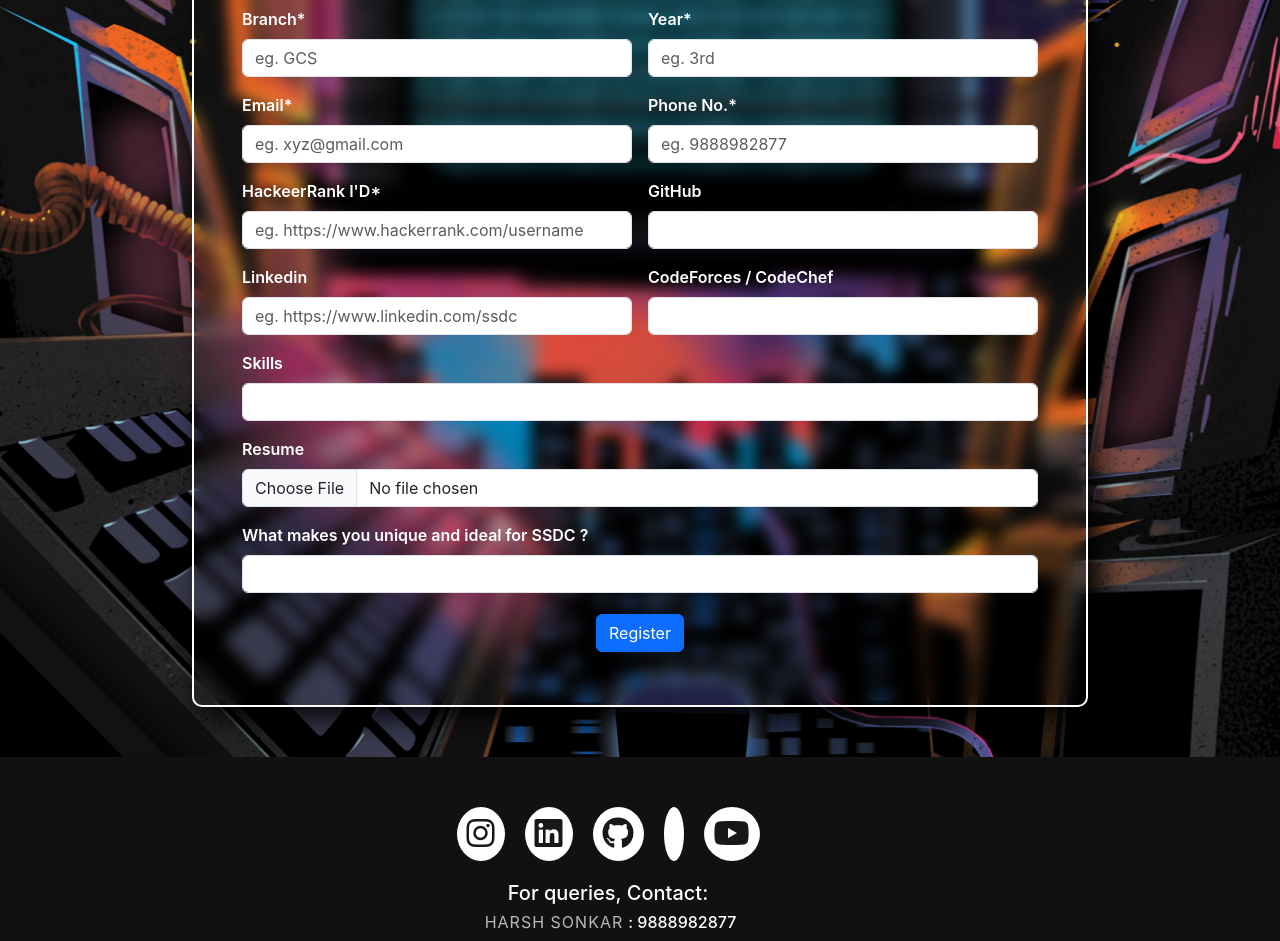
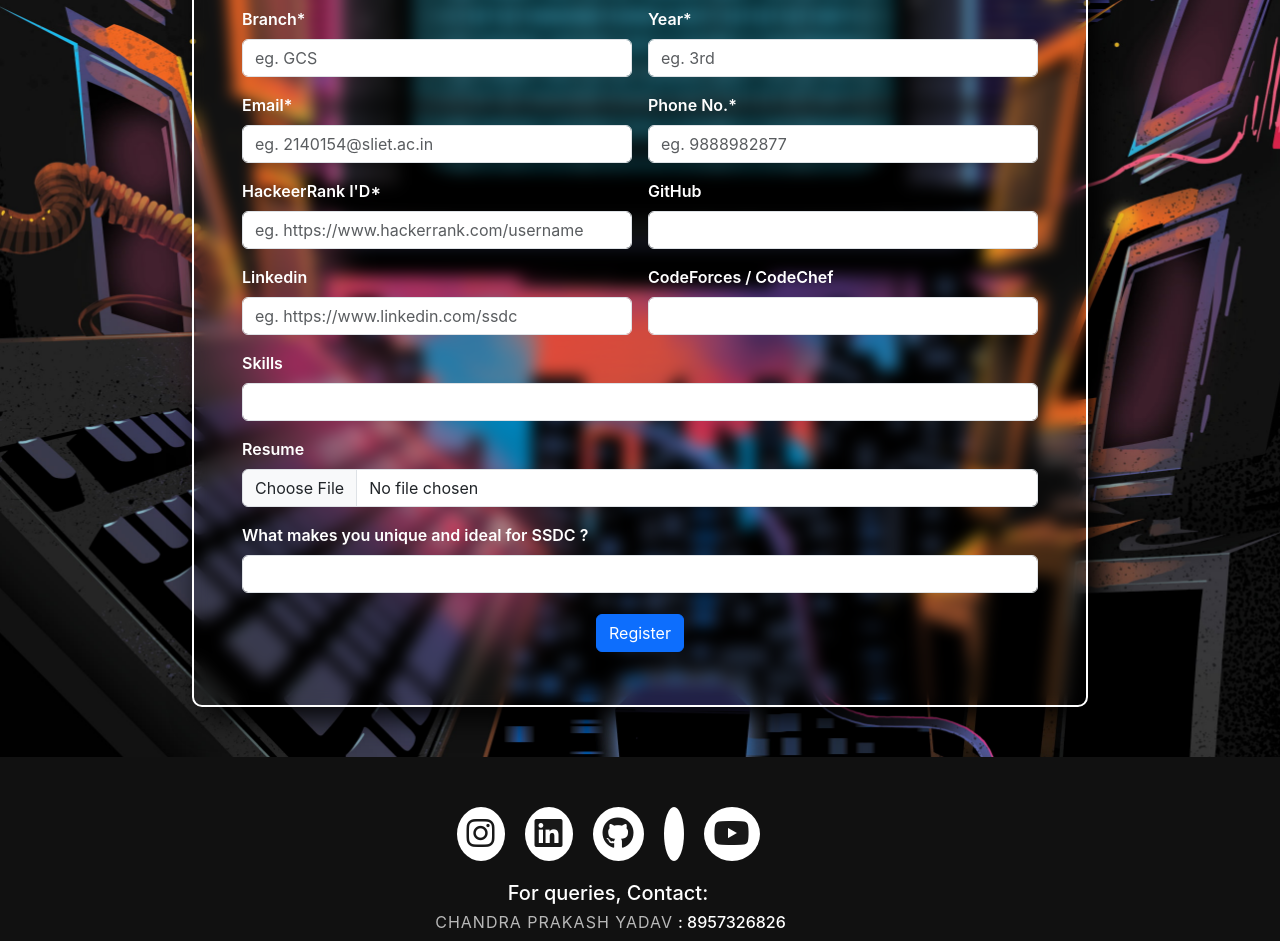
Before and after one commit to dynamicHarsh/Recruitment-24, a React (Create React App) app: page / in a window 1280 px wide. Shown: the part 320-1261 px from the top of the page. Built offline with nearby package versions, Linux system fonts and the light colour scheme.

Commit message:
updated target

```diff
--- a/src/components/footer.js
+++ b/src/components/footer.js
@@ -14,7 +14,9 @@ const footer = () => {
         </div>
         <div className="ContactUs">
         <h5>For queries, Contact:</h5>
+        <h6><span className='designer'>Chandra Prakash Yadav</span>: 8957326826</h6>
           <h6><span className='designer'>Harsh Sonkar</span>: 9888982877</h6>
+
         </div>
 
       </div>
--- a/src/pages/Register.js
+++ b/src/pages/Register.js
@@ -76,7 +76,7 @@ function Register() {
   </div>
   <div class="col-md-6">
     <label for="inputPassword4" class="form-label">Email*</label>
-    <input type="email" class="form-control" id="inputPassword4" name="Email" placeholder="eg. xyz@gmail.com" value={data.Email} onChange={changeUserData} required/>
+    <input type="email" class="form-control" id="inputPassword4" name="Email" placeholder="eg. 2140154@sliet.ac.in" value={data.Email} onChange={changeUserData} required/>
   </div>
   <div class="col-md-6">
     <label for="inputPassword4" class="form-label">Phone No.*</label>
--- a/src/pages/Success.js
+++ b/src/pages/Success.js
@@ -12,8 +12,8 @@ function Success() {
          Congrats!! You have Registered Successfully
         </h2>
 
-        <h3>Kindly Join our <a className=" whatsapp" href="https://chat.whatsapp.com/IuLJV0FNTey5yk7t15QI5p">WhatsApp</a> Group for further updates</h3>
-        <h3>Sign Up for the contest in <a className=" hackerrank" href="https://www.hackerrank.com/ssdc-recruitment24">Hackerrank</a></h3>
+        <h3>Kindly Join our <a className=" whatsapp" href="https://chat.whatsapp.com/IuLJV0FNTey5yk7t15QI5p" target="_blank">WhatsApp</a> Group for further updates</h3>
+        <h3>Sign Up for the contest in <a className=" hackerrank" href="https://www.hackerrank.com/ssdc-recruitment24" target="_blank">Hackerrank</a></h3>
 
       </div>
       </div>
```
